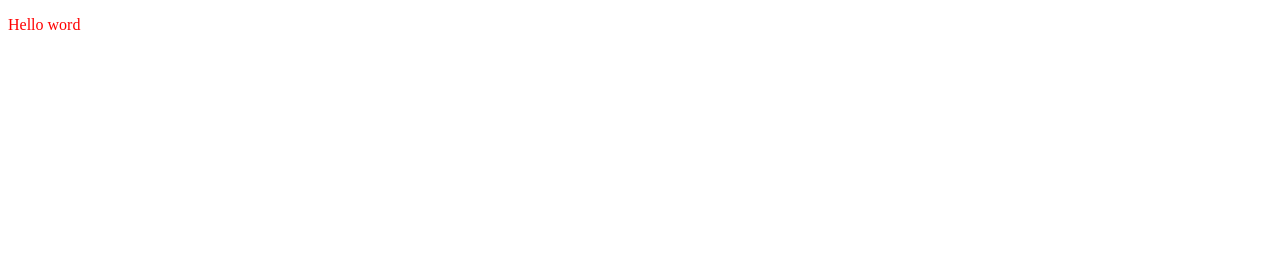
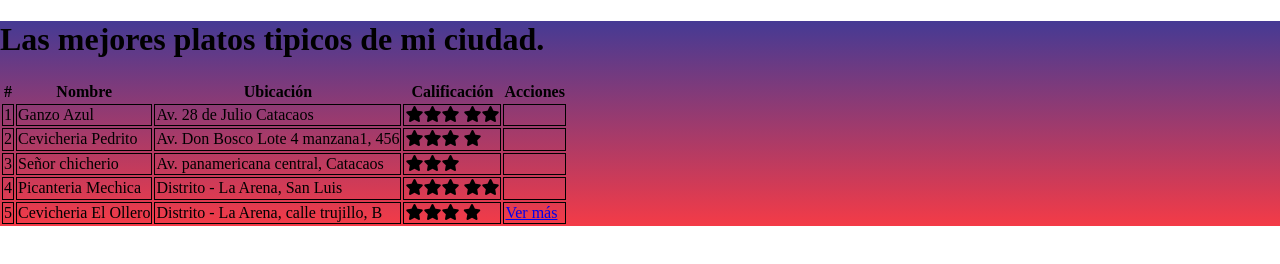
Before and after one commit to Ayngara/ayngara.github.com, a plain HTML site: page boletines/index.html in a window 1280 px wide. Drawn offline with nearby package versions, Linux system fonts and the light colour scheme.

Commit message:
Agregando colores de fondo.

```diff
--- /dev/null
+++ b/boletines/assets/css/main.css
@@ -0,0 +1,15 @@
+
+
+
+/*
+background-image: linear-gradient(to top, #f43b47 0%, #453a94 100%);
+
+*/
+
+.container{
+    background-image: linear-gradient(to top, #f43b47 0%, #453a94 100%);
+}
+
+td{
+    border: solid 1px;
+}
--- a/boletines/index.html
+++ b/boletines/index.html
@@ -2,14 +2,77 @@
 <html lang="en">
 <head>
     <meta charset="UTF-8">
-    <title>Document</title>
-    <style>
-        p{
-            color: red;
-        }
-    </style>
+    <title>Contruyendo Software</title>
+    <link href="https://necolas.github.io/normalize.css/8.0.1/normalize.css" rel="stylesheet" >
+  <!--<link href="./font-awesome/css/fontawesome.min.css" rel="stylesheet" >-->
+  <script src="https://kit.fontawesome.com/596135e065.js" crossorigin="anonymous"></script>
+    <link href="./assets/css/main.css" rel="stylesheet" >
 </head>
 <body>
-    <p>Hello word</p>
+    <div class="container">
+        <div class="content">
+            <header>
+                <h1>Las mejores platos tipicos de mi ciudad.</h1>
+            </header>
+            <table>
+                <thead>
+                    <th>#</th>
+                    <th>Nombre</th>
+                    <th>Ubicación</th>
+                    <th>Calificación</th>
+                    <th>Acciones</th>
+                </thead>
+                <tbody>
+                    <tr>
+                        <td>1</td>
+                        <td>Ganzo Azul</td>
+                        <td>Av. 28 de Julio Catacaos</td>
+                        <td><i class="fa-solid fa-star"></i></i><i class="fa-solid fa-star"></i><i class="fa-solid fa-star"></i>
+                            <i class="fa-solid fa-star"></i><i class="fa-solid fa-star"></i>
+                        </td>
+                        <td></td>
+                    </tr>
+                    <tr>
+                        <td>2</td>
+                        <td>Cevicheria Pedrito</td>
+                        <td>Av. Don Bosco Lote 4 manzana1, 456</td>
+                        <td><i class="fa-solid fa-star"></i><i class="fa-solid fa-star"></i><i class="fa-solid fa-star"></i>
+                            <i class="fa-solid fa-star"></i>
+                        </td>
+                        <td></td>
+                    </tr>
+                    <tr>
+                        <td>3</td>
+                        <td>Señor chicherio</td>
+                        <td>Av. panamericana central, Catacaos</td>
+                        <td><i class="fa-solid fa-star"></i><i class="fa-solid fa-star"></i><i class="fa-solid fa-star"></i>
+                        </td>
+                        <td></td>
+                    </tr>
+                    <tr>
+                        <td>4</td>
+                        <td>Picanteria Mechica</td>
+                        <td>Distrito - La Arena, San Luis</td>
+                        <td><i class="fa-solid fa-star"></i><i class="fa-solid fa-star"></i><i class="fa-solid fa-star"></i>
+                            <i class="fa-solid fa-star"></i><i class="fa-solid fa-star"></i>
+                        </td>
+                        <td></td>
+                    </tr>
+                    <tr>
+                        <td>5</td>
+                        <td>Cevicheria El Ollero</td>
+                        <td>Distrito - La Arena, calle trujillo, B</td>
+                        <td><i class="fa-solid fa-star"></i><i class="fa-solid fa-star"></i><i class="fa-solid fa-star"></i>
+                            <i class="fa-solid fa-star fa-beat"></i>
+                        </td>
+                        <td>
+                            <a href="./picanterias/elOllero.html">Ver más</a>
+                        </td>
+                    </tr>
+                </tbody>
+            </table>
+        </div>
+    </div>
+
 </body>
 </html>
```
Also changed, not shown: boletines/picanterias/elOllero.html (added, +38 -0 lines), boletines/picanterias/ganzoAzul.html (added), boletines/picanterias/mechita.html (added), boletines/picanterias/pedrito.html (added), boletines/picanterias/senorChicherio.html (added).
